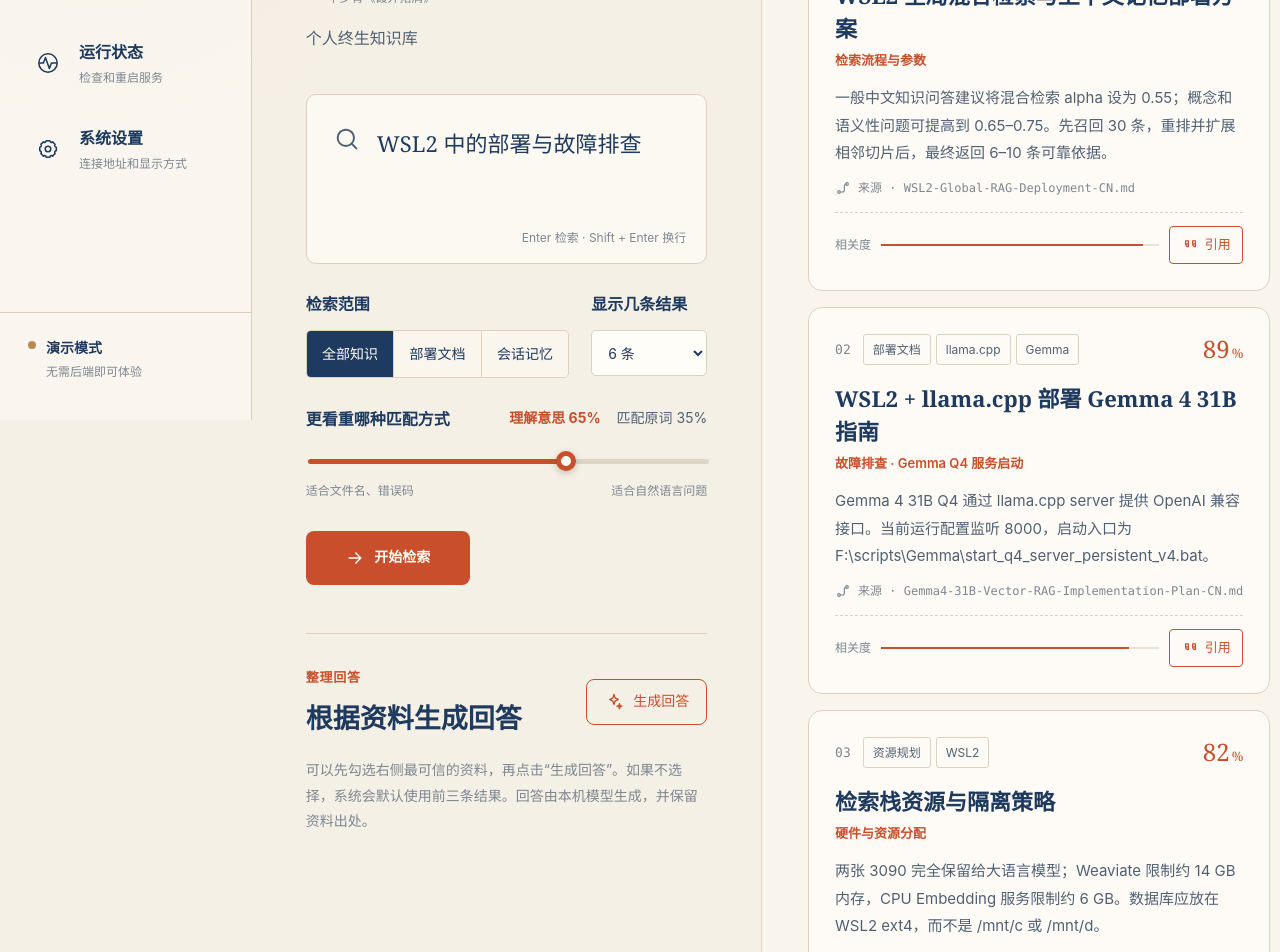
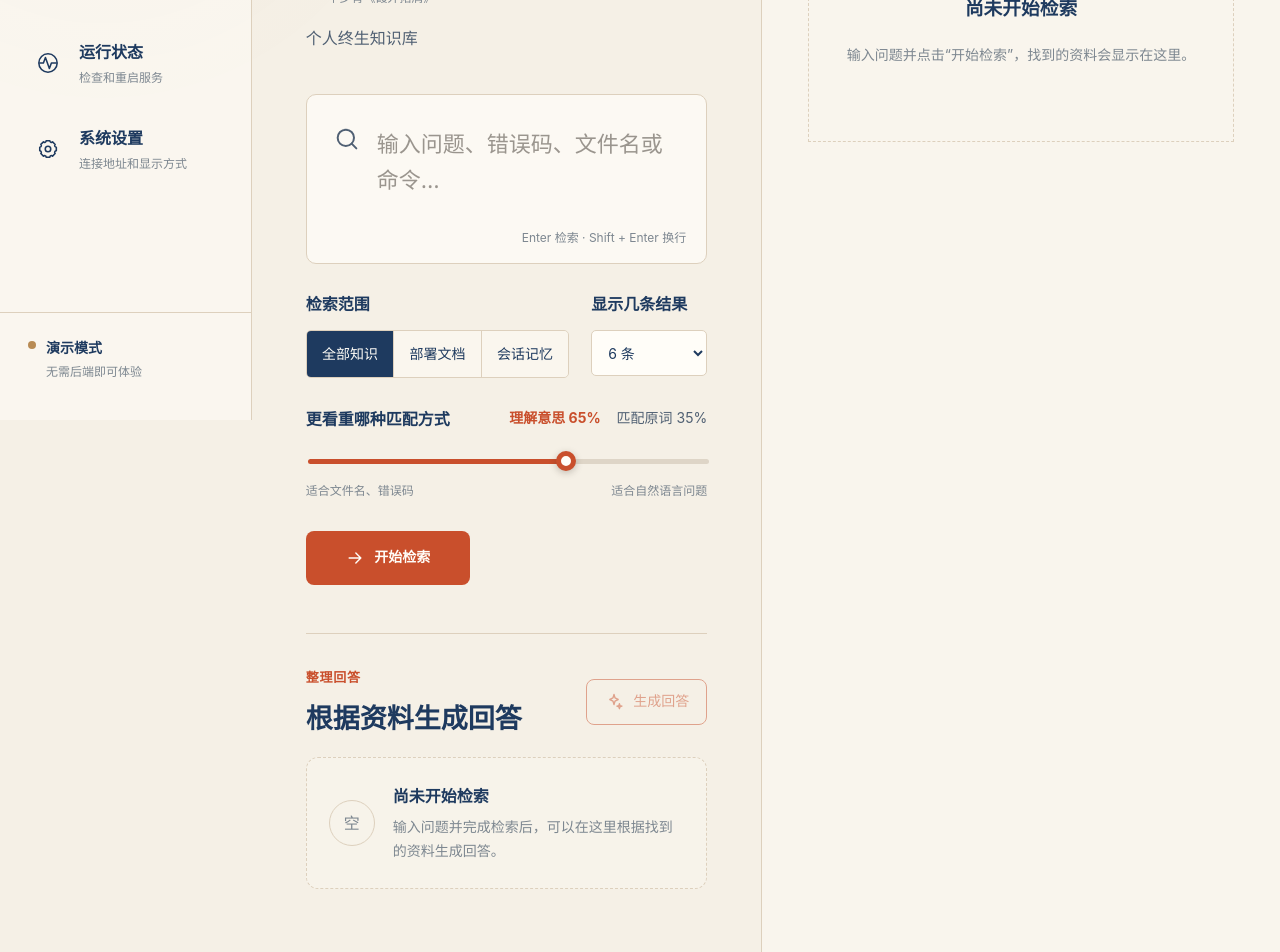
Before and after one commit to baimojushi/Zhouhe-system-global-rag, a Next.js app: page / in a window 1280 px wide. Shown: the part 380-1332 px from the top of the page. Built offline with nearby package versions, Linux system fonts and the light colour scheme.

Commit message:
fix: UI tweaks + verify-ui updates

```diff
--- a/app/globals.css
+++ b/app/globals.css
@@ -108,6 +108,13 @@
 .answer-head h2, .results-head h2, .memory-list-head h2 { font-family: var(--serif); margin: 7px 0 0; font-size: 24px; }
 .empty-answer { margin: 18px 0 0; color: var(--ink-faint); font-size: 12px; line-height: 1.8; }
 .answer-text { margin: 20px 0 0; font-family: var(--serif); font-size: 16px; line-height: 2; color: var(--ink); white-space: pre-wrap; }
+.answer-empty-state { min-height: 132px; display: flex; align-items: center; gap: 18px; margin-top: 18px; padding: 22px; border: 1px dashed var(--line); border-radius: 12px; background: rgba(255,253,248,.2); }
+.answer-empty-state > span { width: 46px; height: 46px; flex: 0 0 46px; display: grid; place-items: center; border: 1px solid var(--line); border-radius: 50%; color: var(--ink-faint); font-family: var(--serif); }
+.answer-empty-state > div { display: grid; gap: 5px; }
+.answer-empty-state b { font-size: 16px; }
+.answer-empty-state p { margin: 0; color: var(--ink-faint); font-size: 14px; line-height: 1.7; }
+.search-loading-state .loading-mark { width: 28px; height: 28px; border-color: color-mix(in srgb, var(--vermilion) 25%, transparent); border-top-color: var(--vermilion); }
+.theme-night :is(.answer-empty-state, .search-initial-state, .search-loading-state) { background: rgba(4,1,3,.12); border-color: rgba(255,68,93,.23); }
 
 .results-head { padding-bottom: 19px; border-bottom: 1px solid var(--line); }
 .result-count { display: flex; align-items: baseline; gap: 6px; }.result-count b { color: var(--vermilion); font: 34px/1 var(--serif); }.result-count span { font-size: 10px; color: var(--ink-faint); }
--- a/app/page.tsx
+++ b/app/page.tsx
@@ -303,12 +303,13 @@
   const [view, setView] = useState<View>("search");
   const [settings, setSettings] = useState<Settings>(defaultSettings);
   const [skyFrame, setSkyFrame] = useState<SkyFrame>(fallbackSkyFrame);
-  const [query, setQuery] = useState("WSL2 中的部署与故障排查");
+  const [query, setQuery] = useState("");
   const [scope, setScope] = useState("all");
   const [alpha, setAlpha] = useState(65);
   const [topK, setTopK] = useState(6);
-  const [results, setResults] = useState<SearchResult[]>(demoResults);
+  const [results, setResults] = useState<SearchResult[]>([]);
   const [selected, setSelected] = useState<string[]>([]);
+  const [hasSearched, setHasSearched] = useState(false);
   const [loading, setLoading] = useState(false);
   const [notice, setNotice] = useState("");
   const [answer, setAnswer] = useState("");
@@ -382,6 +383,9 @@
     event?.preventDefault();
     if (!query.trim()) return;
     setLoading(true);
+    setHasSearched(true);
+    setResults([]);
+    setSelected([]);
     setAnswer("");
     try {
       if (settings.demoMode) {
@@ -641,14 +645,15 @@
 
               <div className="answer-panel">
                 <div className="answer-head"><div><span className="section-kicker">整理回答</span><h2>根据资料生成回答</h2></div><button onClick={generateAnswer} disabled={answering || !results.length} className="outline-button"><Icon name="spark"/>{answering ? "正在整理" : "生成回答"}</button></div>
-                {answer ? <p className="answer-text">{answer}</p> : <p className="empty-answer">可以先勾选右侧最可信的资料，再点击“生成回答”。如果不选择，系统会默认使用前三条结果。回答由本机模型生成，并保留资料出处。</p>}
+                {answer ? <p className="answer-text">{answer}</p> : !hasSearched ? <div className="answer-empty-state"><span>空</span><div><b>尚未开始检索</b><p>输入问题并完成检索后，可以在这里根据找到的资料生成回答。</p></div></div> : results.length === 0 ? <div className="answer-empty-state"><span>空</span><div><b>暂时没有可用资料</b><p>找到可靠资料后，才可以生成有出处的回答。</p></div></div> : <p className="empty-answer">可以先勾选右侧最可信的资料，再点击“生成回答”。如果不选择，系统会默认使用前三条结果。</p>}
               </div>
             </section>
 
             <section className="results-column">
               <div className="results-head"><div><span className="section-kicker">找到的资料</span><h2>可用资料</h2></div><div className="result-count"><b>{results.length}</b><span>条结果</span></div></div>
-              <div className="citation-summary"><span>已选择 <b>{selected.length}</b> 条用于生成回答</span>{selected.length > 0 && <button onClick={() => setSelected([])}>取消全部选择</button>}</div>
+              {hasSearched && results.length > 0 && <div className="citation-summary"><span>已选择 <b>{selected.length}</b> 条用于生成回答</span>{selected.length > 0 && <button onClick={() => setSelected([])}>取消全部选择</button>}</div>}
               <div className="result-list" aria-live="polite">
+                {loading && <div className="empty-state search-loading-state"><span className="loading-mark"/><h3>正在查找资料</h3><p>系统正在比较问题与知识库内容。</p></div>}
                 {results.map((item, index) => (
                   <article className={`result-card ${selected.includes(item.id) ? "cited" : ""}`} key={item.id} style={{ animationDelay: `${index * 45}ms` }}>
                     <div className="result-meta"><span className="rank">{String(index + 1).padStart(2, "0")}</span><div className="tag-row">{item.tags.map((tag) => <span key={tag}>{tag}</span>)}</div><span className="score">{Math.round(item.score * 100)}<small>%</small></span></div>
@@ -659,7 +664,7 @@
                     <div className="card-foot"><span>相关度</span><div className="score-line"><i style={{ width: `${item.score * 100}%` }}/></div><button onClick={() => toggleCitation(item.id)} className={selected.includes(item.id) ? "selected" : ""}><Icon name={selected.includes(item.id) ? "check" : "quote"} size={17}/>{selected.includes(item.id) ? "已引用" : "引用"}</button></div>
                   </article>
                 ))}
-                {!results.length && <div className="empty-state"><span>无</span><h3>没有找到可靠依据</h3><p>尝试扩大检索范围、调整关键词或提高返回数量。</p></div>}
+                {!loading && !results.length && (hasSearched ? <div className="empty-state"><span>无</span><h3>没有找到可靠资料</h3><p>可以换一种说法、扩大检索范围，或增加显示结果数量。</p></div> : <div className="empty-state search-initial-state"><span>空</span><h3>尚未开始检索</h3><p>输入问题并点击“开始检索”，找到的资料会显示在这里。</p></div>)}
               </div>
             </section>
           </div>
--- a/scripts/verify-ui.mjs
+++ b/scripts/verify-ui.mjs
@@ -15,6 +15,8 @@
 
   const html = await pageResponse.text();
   if (!/<main[^>]+class="[^"]*\bapp-shell\b/.test(html)) fail("主页缺少应用外壳，可能返回了错误页面");
+  if (!html.includes("尚未开始检索")) fail("知识检索页没有显示默认空状态");
+  if (html.includes("WSL2 全局混合检索与上下文记忆部署方案")) fail("知识检索页仍在初始状态展示演示结果");
 
   const stylesheets = [...html.matchAll(/<link[^>]+rel="stylesheet"[^>]+href="([^"]+)"/g)]
     .map((match) => match[1]);
```
Also changed, not shown: 1 other file (tests, documents, lock files or other folders).
